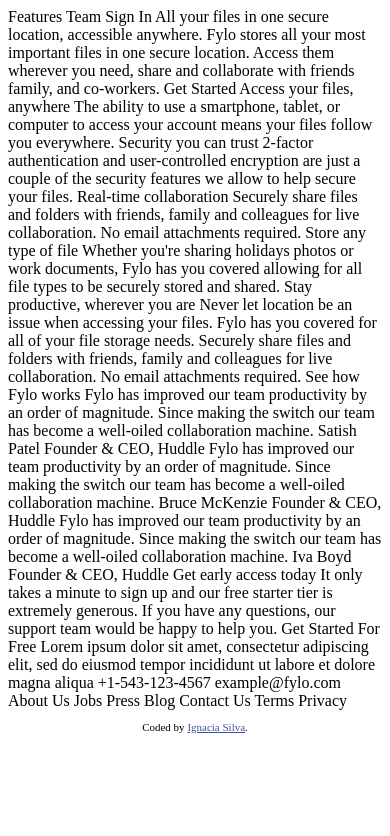
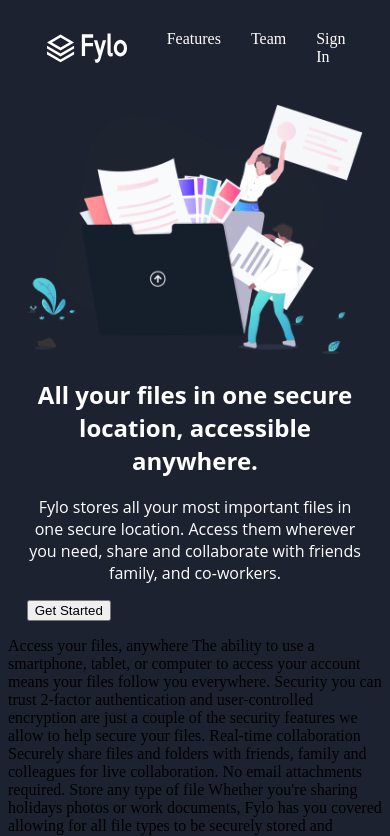
Before and after one commit to NachaSilva/Fylo_dark_theme, a website: page index.html in a window 390 px wide. Shown: the top 836 px of the page. Drawn offline with Linux system fonts and the light colour scheme.

Commit message:
header responsive done

```diff
--- a/index.html
+++ b/index.html
@@ -6,23 +6,40 @@
   <link rel="stylesheet" href="style.css" />
   <link rel="icon" type="image/png" sizes="32x32" href="./images/favicon-32x32.png">
 
-  <!-- Feel free to remove these styles or customise in your own stylesheet 👍 -->
   <style>
     .attribution { font-size: 11px; text-align: center; }
     .attribution a { color: hsl(228, 45%, 44%); }
   </style>
+
 </head>
 <body>
-  Features
-  Team
-  Sign In
 
-  All your files in one secure location, accessible anywhere.
+  <header>
+    <div class="contenedor">
+  <nav class="menu">
+    <img class="imgLogo" alt="imagen logo" src="images/logo.svg"/>
+    <ul class="ul">
+    <li><a>Features</a></li>
+    <li><a>Team</a></li>
+    <li><a>Sign In</a></li>
+  </ul>
+  </nav>
+</div>
+</header>
 
-  Fylo stores all your most important files in one secure location. Access them wherever
-  you need, share and collaborate with friends family, and co-workers.
+<div class="contenedor">
+  <section class="principalSection">
+  <img class="imgPhotoPrincipal" alt="imagen foto principal" src="images/illustration-intro.png" />
+  <h2 class="title">All your files in one secure location, accessible anywhere.</h2>
+  <p class="parragraph"> Fylo stores all your most important files in one secure location. Access them wherever
+    you need, share and collaborate with friends family, and co-workers.</p>
+    <button> Get Started</button>
+</section>
+</div>
 
-  Get Started
+
+
+
 
   Access your files, anywhere
 
--- a/style.css
+++ b/style.css
@@ -4,3 +4,93 @@
     --bluelight: #4EC3D4;
     --font: "Open Sans", sans-serif;
 }
+
+h1,
+h2,
+h3,
+h4,
+p {
+    font-family: var(--font);
+    color: var(--white);
+}
+
+.unstyle {
+    all: unset;
+  }
+
+body{
+    background-color: var(--background)
+}
+
+.menu{
+    display: flex;
+    align-items: center;
+    height: 80px;
+}
+
+.imgLogo{
+    width: 80px;
+    height: 30px;
+    margin-left: 20px;
+}
+
+.ul{
+    display: flex;
+    justify-content: flex-end;
+    width: 100%;
+    color: var(--white);
+
+}
+li{
+    all:unset;
+    margin-right: 30px;
+}
+.principalSection{
+    width: 100%;
+    margin: 1em auto;
+
+}
+.imgPhotoPrincipal{
+    width: 100%;
+    object-fit: cover;
+    object-position: bottom;
+}
+.contenedor{
+    max-width: 120rem;
+    width: 90%;
+    width: min(90% 120rem);
+    margin: 0 auto;
+}
+
+.title{
+    text-align: center;
+}
+.parragraph{
+    text-align: center;
+}
+
+
+
+
+/* Tablet */
+@media (min-width: 768px) {
+    li{
+        font-size: 25px;
+    }
+    .imgLogo{
+        width: 100px;
+        height: 40px;
+        margin-left: 80px;
+    }
+}
+
+/* Desktop */
+@media (min-width: 1200px) {
+li{
+    margin-right: 50px;
+}
+
+li:nth-child(3) {
+   margin-right: 80px;
+  }
+}
```
